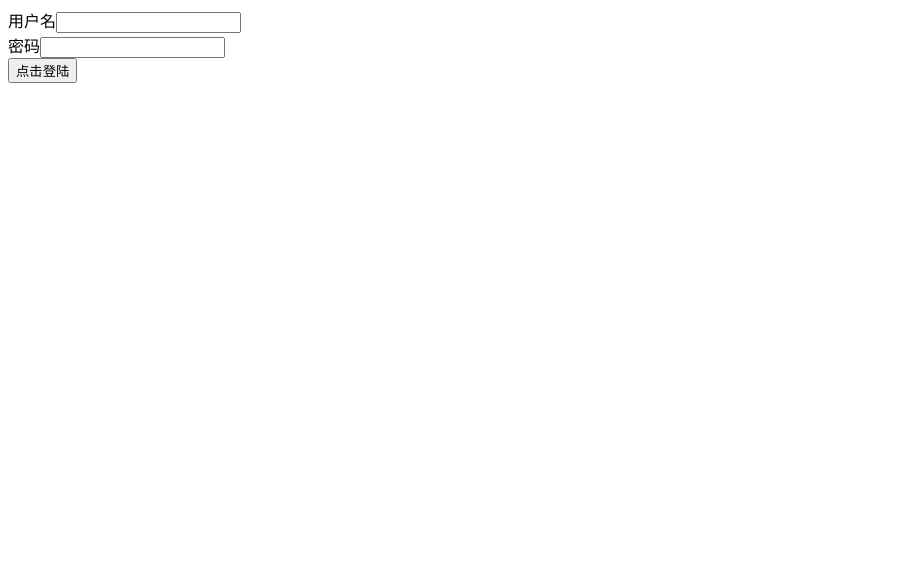
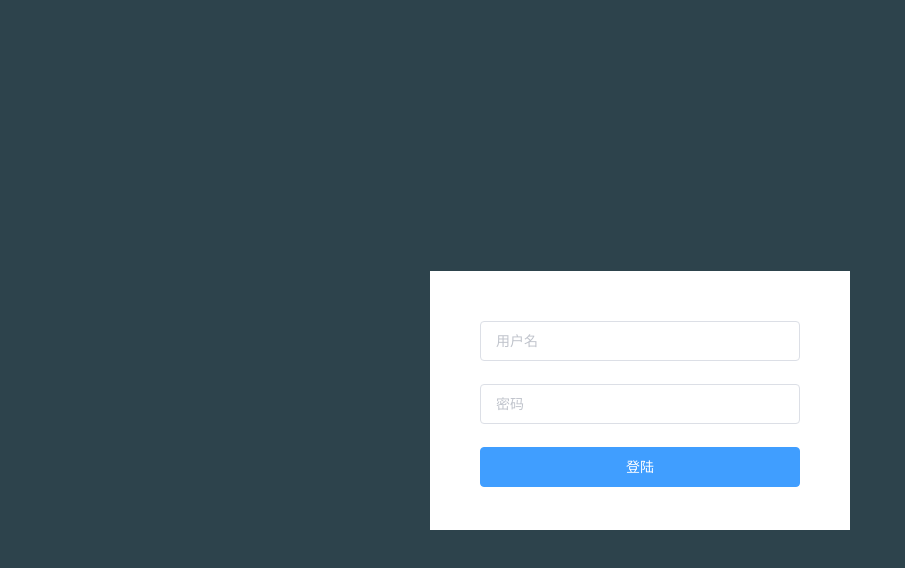
Before and after one commit to zhaocheng0502/shop-demo, a Vue app: page /#/login in a window 1280 px wide. Shown: the top 568 px of the page, without its empty margins (0-905 px from the left). Built offline with nearby package versions, Linux system fonts and the light colour scheme.

Commit message:
使用Form表单组件布局登陆并调整页面样式

```diff
--- /dev/null
+++ b/src/assets/css/index.css
@@ -0,0 +1,9 @@
+html, body, #app {
+  width: 100%;
+  height: 100%;
+}
+
+body {
+  margin: 0;
+  padding: 0;
+}
--- a/src/components/login/style.css
+++ b/src/components/login/style.css
@@ -0,0 +1,18 @@
+.login-wrap {
+  width: 100%;
+  height: 100%;
+  background-color: #2d434c;
+  display: flex;
+  justify-content: center;
+  align-items: center;
+}
+
+.login-wrap .login-form {
+  background-color: #fff;
+  padding: 50px 50px 20px 50px;
+  width: 25%;
+}
+
+.login-wrap .login-form .login-submit {
+  width: 100%;
+}
--- a/src/components/login/template.html
+++ b/src/components/login/template.html
@@ -1,21 +1,15 @@
-<div>
-  <form @submit.prevent="handleLogin">
-    <div>
-      <label for="username">用户名</label>
-      <input
-        type="text"
-        id="username"
-        v-model="loginForm.username">
-    </div>
-    <div>
-      <label for="password">密码</label>
-      <input
-        type="password"
-        id="password"
-        v-model="loginForm.password">
-    </div>
-    <div>
-      <button>点击登陆</button>
-    </div>
-  </form>
+<div class="login-wrap">
+  <div class="login-form">
+    <el-form ref="form" :model="loginForm">
+      <el-form-item>
+        <el-input v-model="loginForm.username" placeholder="用户名"></el-input>
+      </el-form-item>
+      <el-form-item>
+        <el-input type="password" v-model="loginForm.password" placeholder="密码"></el-input>
+      </el-form-item>
+      <el-form-item>
+        <el-button class="login-submit" type="primary" @click="handleLogin">登陆</el-button>
+      </el-form-item>
+    </el-form>
+  </div>
 </div>
--- a/src/main.js
+++ b/src/main.js
@@ -5,6 +5,8 @@ import App from './App'
 import router from './router'
 import ElementUI from 'element-ui'
 import 'element-ui/lib/theme-chalk/index.css'
+
+import './assets/css/index.css'
 
 Vue.use(ElementUI)
 
```
